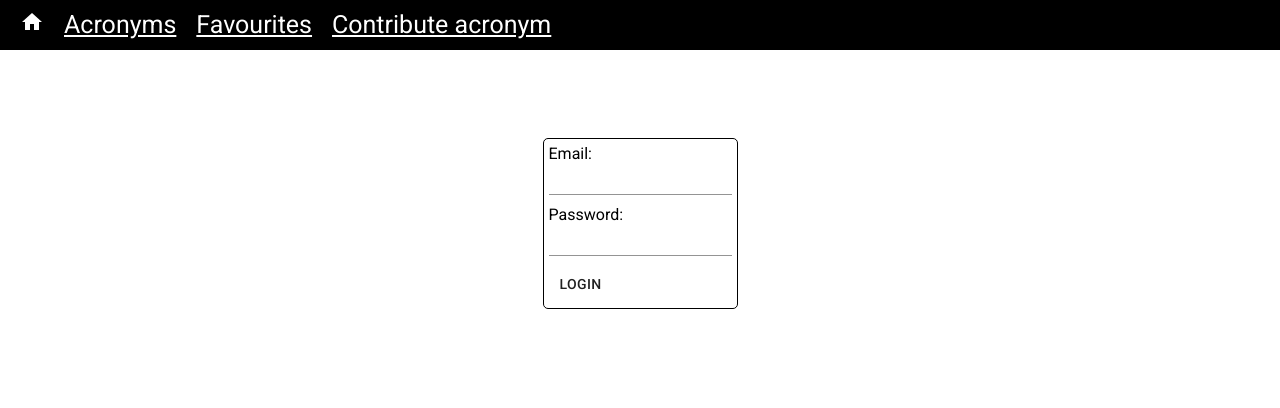
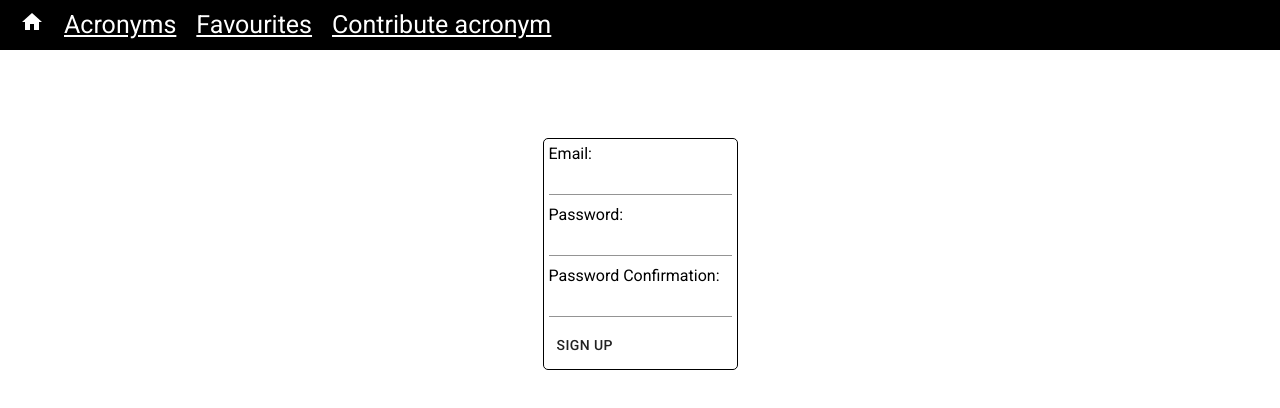
Before and after one commit to RebeccaHA/dev-decoder, a React (Create React App) app in the folder frontend/: page /signup in a window 1280 px wide. Shown: the top 408 px of the page. Built offline with nearby package versions, Linux system fonts and the light colour scheme.

Commit message:
set up user form, updated cors to accept credentials, set credentials to include in the post action for sign/login, updated name in initialiser session store

```diff
--- a/frontend/src/components/auth/LoginForm.js
+++ b/frontend/src/components/auth/LoginForm.js
@@ -11,8 +11,7 @@ import Grid from "@material-ui/core/Grid";
 const LoginForm = props => {
   const [state, setState] = useState({
     email: "",
-    password: "",
-    password_confirmation: ""
+    password: ""
   });
 
   const handleSetFormData = e => {
--- a/frontend/src/components/auth/SignupForm.js
+++ b/frontend/src/components/auth/SignupForm.js
@@ -1,6 +1,6 @@
 import React, { useState } from "react";
 import { connect } from "react-redux";
-// import {  } from "../../redux/AuthActions";
+import { SignUp } from "../../redux/AuthActions";
 import Input from "@material-ui/core/Input";
 import { Alert } from "@material-ui/lab";
 import TextareaAutosize from "@material-ui/core/TextareaAutosize";
@@ -21,8 +21,7 @@ const SignupForm = props => {
 
   const handleSubmit = e => {
     e.preventDefault();
-    props.LogIn(state);
-    props.history.push("/");
+    props.SignUp(state);
   };
 
   return (
@@ -56,12 +55,21 @@ const SignupForm = props => {
             className="form-input"
           />
           <br />
-
-          <Button type="submit">Login</Button>
+          <label className="form-label">Password Confirmation:</label>
+          <br />
+          <Input
+            type="text"
+            value={state.password_confirmation}
+            onChange={handleSetFormData}
+            name="password_confirmation"
+            className="form-input"
+          />
+          <br />
+          <Button type="submit">Sign Up</Button>
         </form>
       </Grid>
     </div>
   );
 };
 
-export default SignupForm;
+export default connect(null, { SignUp })(SignupForm);
--- a/frontend/src/redux/AuthActions.js
+++ b/frontend/src/redux/AuthActions.js
@@ -1,10 +1,11 @@
-export const SignUp = user => {
+export const SignUp = (user, history) => {
   return dispatch => {
     return fetch("http://localhost:3000/users", {
       method: "POST",
       headers: {
         "Content-Type": "application/json"
       },
+      credentials: "include",
       body: JSON.stringify({
         user
       })
@@ -15,17 +16,19 @@ export const SignUp = user => {
           type: "SIGN_UP",
           payload: { loggedIn: data.logged_in, currentUser: data.user }
         });
+        history.push("/");
       });
   };
 };
 
-export const LogIn = user => {
+export const LogIn = (user, history) => {
   return dispatch => {
     return fetch("http://localhost:3000/sessions", {
       method: "POST",
       headers: {
         "Content-Type": "application/json"
       },
+      credentials: "include",
       body: JSON.stringify({
         user
       })
@@ -33,9 +36,10 @@ export const LogIn = user => {
       .then(resp => resp.json())
       .then(data => {
         dispatch({
-          type: "LOGGED_IN",
+          type: "SIGN_UP",
           payload: { loggedIn: data.logged_in, currentUser: data.user }
         });
+        history.push("/");
       });
   };
 };
--- a/frontend/src/redux/AuthReducer.js
+++ b/frontend/src/redux/AuthReducer.js
@@ -3,13 +3,6 @@ export function AuthReducer(
   action
 ) {
   switch (action.type) {
-    case "LOGGED_IN":
-      debugger;
-      return {
-        currentUser: action.payload.user,
-        loggedIn: action.payload.logged_in
-      };
-
     case "SIGN_UP":
       return {
         ...state,
```
Also changed, not shown: 2 other files (tests, documents, lock files or other folders).
